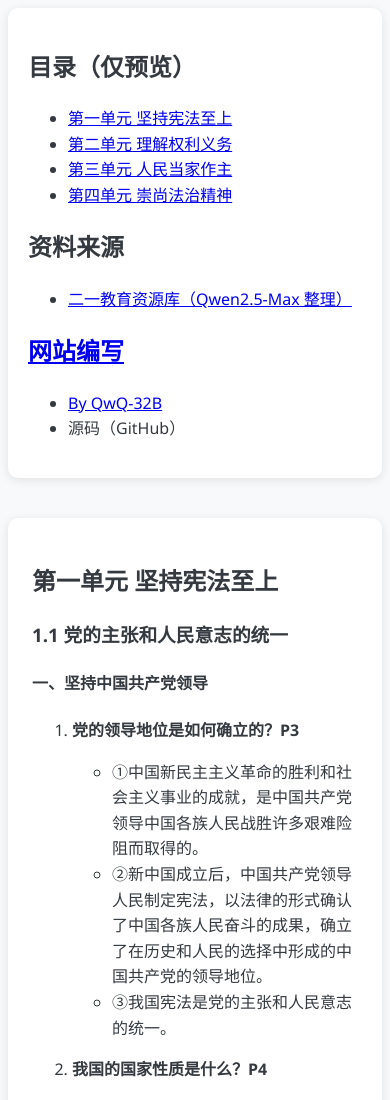
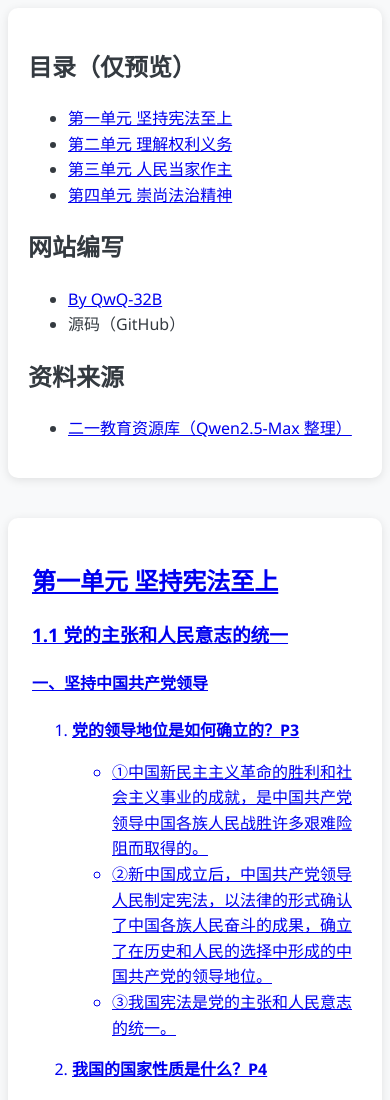
Before and after one commit to jinyinghua/Markdown-by-qwen, a plain HTML site: page index.html in a window 390 px wide. Shown: the top 1100 px of the page. Drawn offline with nearby package versions, Linux system fonts and the light colour scheme.

Commit message:
Update index.html

```diff
--- a/index.html
+++ b/index.html
@@ -68,10 +68,10 @@
                 padding: 0.5rem;
             }
             .sidebar {
-                width: 25%;
+                width: 20%;
             }
             .content {
-                max-width: calc(65% - 1.5rem);
+                max-width: calc(60% - 1.5rem);
             }
         }
         @media (max-width: 768px) {
@@ -97,14 +97,14 @@
                 <li><a href="#第三单元-人民当家作主">第三单元 人民当家作主</a></li>
                 <li><a href="#第四单元-崇尚法治精神">第四单元 崇尚法治精神</a></li>
             </ul>
-            <h2>资料来源</h2>
-            <ul>
-                <li><a href="https://zy.21cnjy.com/19304071">二一教育资源库（Qwen2.5-Max 整理）</li>
-            </ul>
             <h2>网站编写</h2>
             <ul>
                 <li><a href="chat.qwen.ai">By QwQ-32B</li>
                 <li><a herf="github.com/jinyinghua/Markdown-by-qwen">源码（GitHub）</li>
+            </ul>
+            <h2>资料来源</h2>
+            <ul>
+                <li><a href="https://zy.21cnjy.com/19304071">二一教育资源库（Qwen2.5-Max 整理）</li>
             </ul>
         </div>
         <!-- 主要内容区域 -->
```
